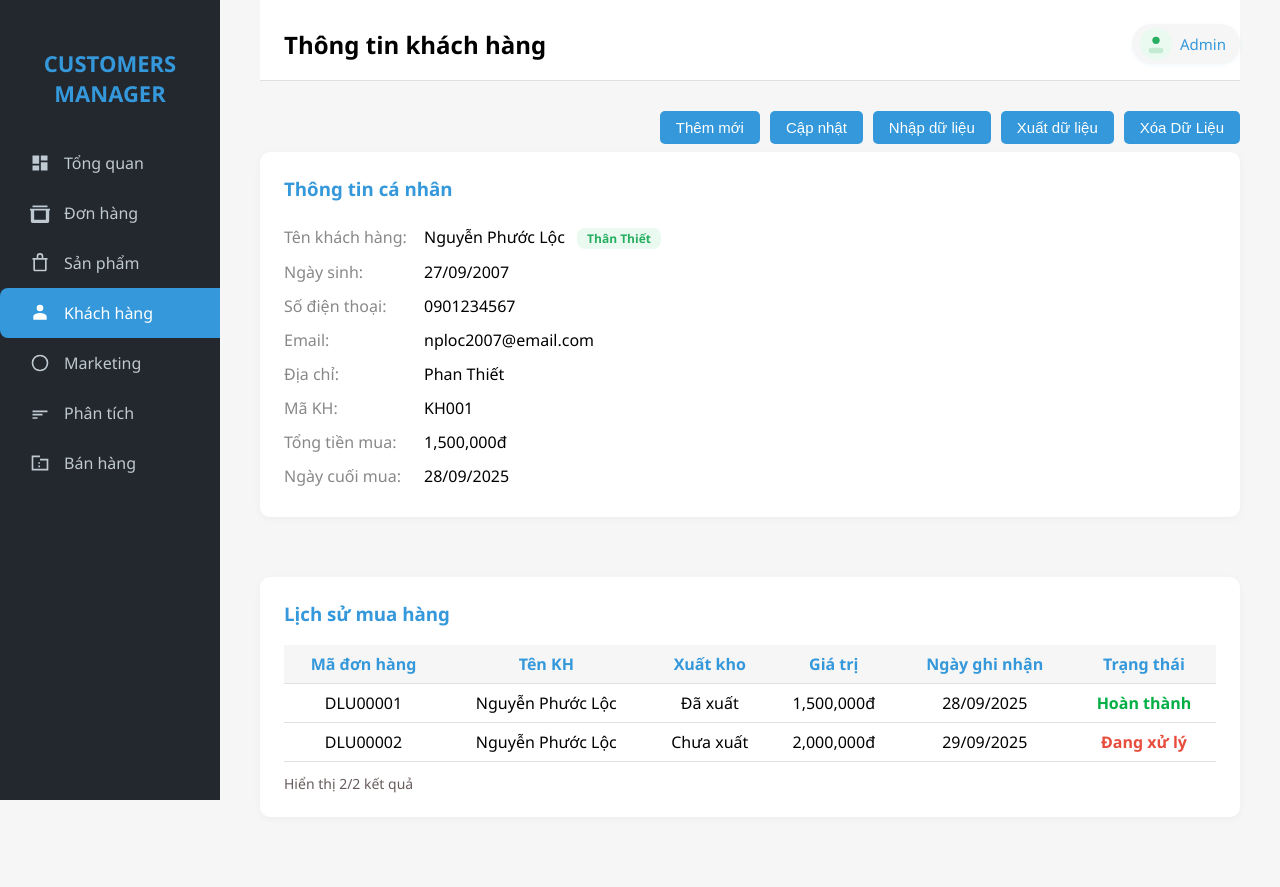
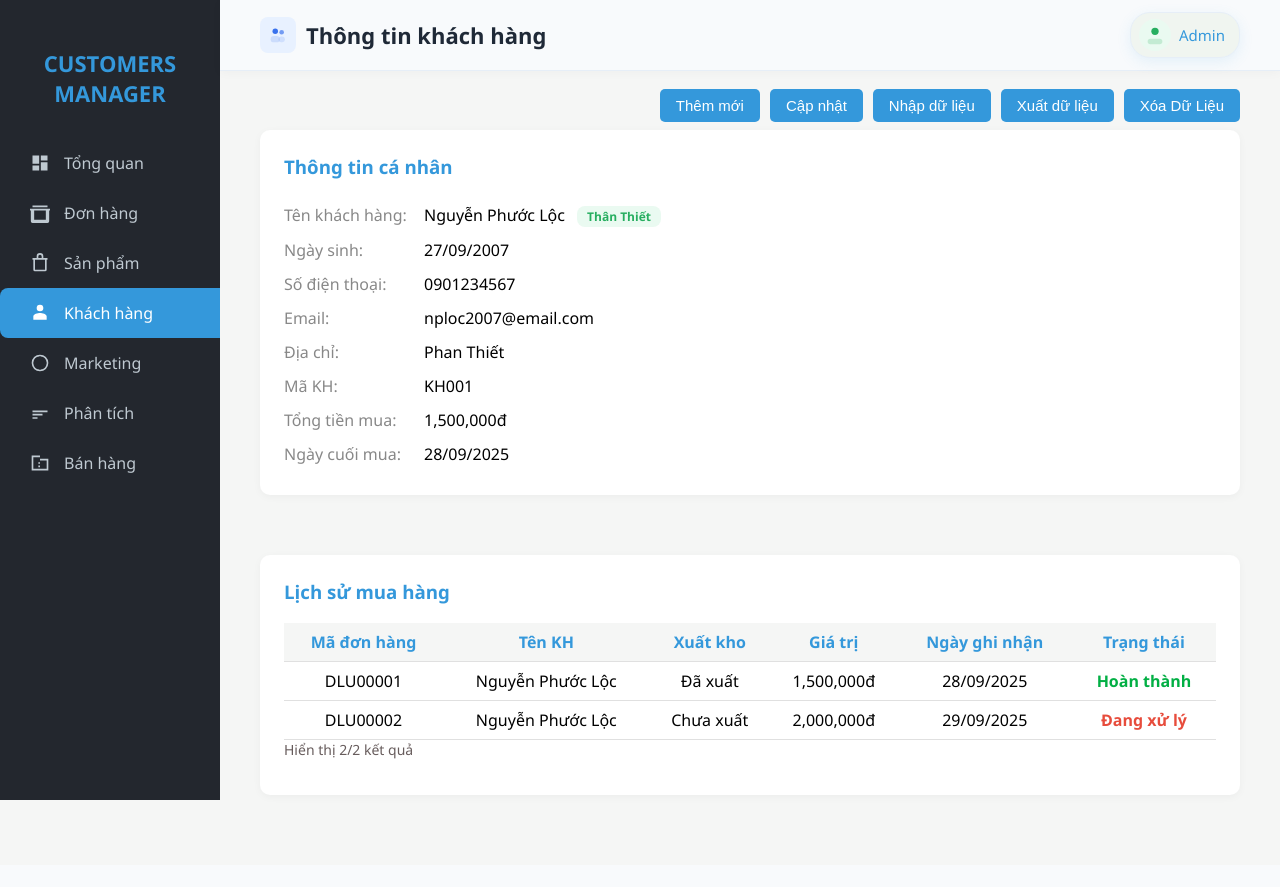
Before and after one commit to Stewiclez27425/UNG-DUNG-QUAN-LY-KHACH-HANG, a Python web app: template templates/customer-dashboard.html in a window 1280 px wide. After the commit the page ends 800 px from the top, so only its background shows below. Run offline with Jinja, Linux system fonts and the light colour scheme; the template is opened without the code that fills it, so the values that code supplies are empty.

Commit message:
Update customer-dashboard.html

```diff
--- a/templates/customer-dashboard.html
+++ b/templates/customer-dashboard.html
@@ -6,31 +6,13 @@
     <meta name="viewport" content="width=device-width, initial-scale=1.0">
     <!-- Sử dụng Heroicons SVG cho sidebar -->
     <style>
-        .action-bar {
-            display: flex;
-            justify-content: flex-end;
-            gap: 10px;
-            margin-bottom: 18px;
+        /* action bar - giữ 1 định nghĩa duy nhất */
+        .header-title { font-size: 22px; font-weight: 700; color: #1f2937; }
+        .header-logo {
+            display: flex; align-items: center; gap: 10px; margin-right: 18px;
         }
-        .action-bar button {
-            padding: 8px 16px; border: none; border-radius: 5px; background: #3498db; color: #fff; font-size: 15px; cursor: pointer; transition: background 0.2s;
-        }
-        .action-bar button:hover { background: #217dbb; }
-        .header {
-            display: flex;
-            align-items: center;
-            background: #fff;
-            padding: 24px 0 16px 0;
-            border-bottom: 1px solid #e0e0e0;
-            margin-bottom: 10px;
-        }
-        .header-title {
-            font-size: 24px;
-            font-weight: 600;
-            margin-left: 24px;
-            flex: 1;
-            display: flex;
-            align-items: center;
+        .header-logo .logo-box {
+            width: 36px; height: 36px; border-radius: 8px; background: #e8f1ff; display:flex; align-items:center; justify-content:center; color:#2563eb;
         }
         .header-tabs {
             display: flex;
@@ -54,17 +36,9 @@
             color: #fff;
         }
         .user-box {
-            display: flex;
-            align-items: center;
-            background: #f5f6f5;
-            border-radius: 20px;
-            padding: 4px 14px 4px 8px;
-            font-size: 15px;
-            font-weight: 500;
-            color: #3498db;
-            box-shadow: 0 1px 4px rgba(52,152,219,0.07);
-            position: relative;
-            cursor: pointer;
+            display: flex; align-items: center; background: #f0f5f0; border: 1px solid #e6eef7; border-radius: 20px;
+            padding: 6px 14px 6px 8px; font-size: 15px; font-weight: 500; color: #3498db; box-shadow: 0 4px 14px rgba(83, 170, 228, 0.12);
+            position: relative; z-index: 2; cursor: pointer; backdrop-filter: saturate(160%) blur(4px);
         }
         .user-box:hover .user-dropdown {
             display: block;
@@ -82,7 +56,7 @@
             font-size: 15px;
             color: #3498db;
             padding: 8px 0;
-            z-index: 100;
+            z-index: 1001;
         }
         .user-dropdown a {
             display: block;
@@ -157,11 +131,13 @@
         .sidebar ul li a.active, .sidebar ul li a:hover {
             background: #3498db; color: #fff; border-radius: 8px 0 0 8px;
         }
-        .main {
-            margin-left: 220px; padding: 0 40px 40px 40px;
-        }
+        .main { margin-left: 220px; padding: 0 40px 40px 40px; }
         .header {
-            display: flex; justify-content: space-between; align-items: center; background: #fff; padding: 24px 0 16px 0; border-bottom: 1px solid #e0e0e0; margin-bottom: 30px;
+            position: sticky; top: 0; z-index: 50; display: flex; align-items: center; justify-content: space-between;
+            /* kéo giãn chạm hai mép vùng .main (bù padding 40px) */
+            margin-left: -40px; margin-right: -40px; padding: 12px 40px;
+            background: #f8fafc; /* nhạt hơn khu vực main */
+            border-bottom: 1px solid #e6eef7; margin-bottom: 18px; box-shadow: 0 2px 10px rgba(0,0,0,0.03);
         }
         .header .customer {
             display: flex; align-items: center;
@@ -197,6 +173,11 @@
             .content { flex-direction: column; }
             .history { min-width: unset; }
         }
+        @media (max-width: 768px) {
+            .user-box { right: 12px; top: 10px; padding: 5px 12px 5px 6px; }
+            .user-avatar { width: 28px; height: 28px; }
+            .user-avatar svg { width: 18px; height: 18px; }
+        }
     </style>
 </head>
 <body>
@@ -214,8 +195,18 @@
     </div>
     <div class="main">
         <div class="header">
-            <div class="header-title">
-                Thông tin khách hàng
+            <div style="display:flex; align-items:center; gap:16px;">
+                <div class="header-logo">
+                    <div class="logo-box" aria-label="Customers">
+                        <svg viewBox="0 0 24 24" width="22" height="22" fill="none">
+                            <circle cx="9" cy="8" r="3" fill="#2563eb" opacity="0.9"></circle>
+                            <circle cx="16" cy="9" r="2.5" fill="#2563eb" opacity="0.6"></circle>
+                            <rect x="4" y="13" width="10" height="7" rx="3.5" fill="#2563eb" opacity="0.15"></rect>
+                            <rect x="12.5" y="13.5" width="7" height="6.5" rx="3.25" fill="#2563eb" opacity="0.12"></rect>
+                        </svg>
+                    </div>
+                    <div class="header-title">Thông tin khách hàng</div>
+                </div>
             </div>
             <div class="user-box">
                 <span class="user-avatar">
@@ -254,8 +245,6 @@
                     <tr><td class="label">Mã KH:</td><td>KH001</td></tr>
                     <tr><td class="label">Tổng tiền mua:</td><td>1,500,000đ</td></tr>
                     <tr><td class="label">Ngày cuối mua:</td><td>28/09/2025</td></tr>
-                                </div>
-
                 </table>
             </div>
             <div class="history">
@@ -287,9 +276,10 @@
                         <td class="history-statusunfinish">Đang xử lý</td>
                     </tr>
                 </table>
-                <div style="margin-top:12px; color:#675c5c; font-size:14px;">Hiển thị 2/2 kết quả</div>
+                <div style="margin-bottom:12px; color:#675c5c; font-size:14px;">Hiển thị 2/2 kết quả</div>
             </div>
         </div>
     </div>
+
 </body>
 </html>
```
